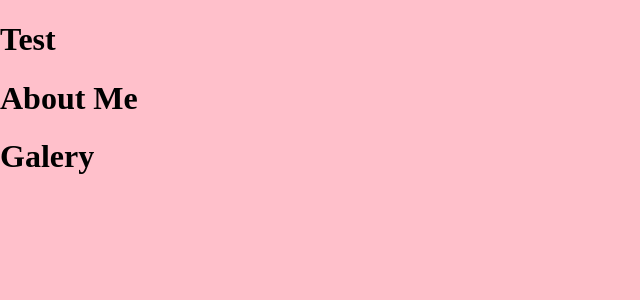
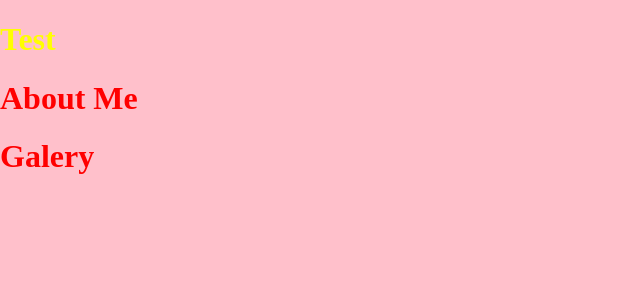
Before and after one commit to Stralos/Friendly-Friend-Finder, a React app: page / in a window 1280 px wide. Shown: the top 300 px of the page, without its empty margins (0-640 px from the left). Built offline with nearby package versions, Linux system fonts and the light colour scheme.

Commit message:
added css(less) modules to react

```diff
--- a/components/aboutMe/aboutMe.jsx
+++ b/components/aboutMe/aboutMe.jsx
@@ -1,10 +1,11 @@
 import React from 'react';
+import css from '../../style/main.less';
 
 class AboutMe extends React.Component {
   render () {
     return (
         <div>
-            <h1 className="test">About Me</h1>
+            <h1 className={css.test}>About Me</h1>
         </div>
     )
   }
--- a/components/galery/galery.jsx
+++ b/components/galery/galery.jsx
@@ -1,10 +1,12 @@
 import React from 'react';
+
+import css from '../../style/main.less';
 
 class Galery extends React.Component {
   render () {
     return (
         <div>
-            <h1 className="test">Galery</h1>
+            <h1 className={css.test}>Galery</h1>
         </div>
     )
   }
--- a/components/main/main.jsx
+++ b/components/main/main.jsx
@@ -1,12 +1,14 @@
 import React from 'react';
 import AboutMe from '../aboutMe/aboutMe.jsx';
 import Galery from '../galery/galery.jsx';
+
+import css from '../../style/main.less';
 
 class Main extends React.Component {
   render () {
     return (
         <div>
-            <h1 className="test">Test</h1>
+            <h1 className={css.header}>Test</h1>
             <AboutMe/>
             <Galery/>
         </div>
--- a/src/index.jsx
+++ b/src/index.jsx
@@ -2,6 +2,4 @@ import React from 'react';
 import ReactDOM from 'react-dom';
 import Main from '../components/main/main.jsx';
 
-import '../style/main.less';
-
 ReactDOM.render(<Main/>, document.getElementById('hello'))
--- a/style/main.less
+++ b/style/main.less
@@ -1,5 +1,5 @@
 .test{
-    padding: 0;
+    color: red;
 }
 
 html{
@@ -12,3 +12,7 @@ body{
     display: inline-block;
     background-color: pink;
 }
+
+.header{
+    color: yellow;
+}
--- a/webpack.config.js
+++ b/webpack.config.js
@@ -19,7 +19,7 @@ var config = {
       },
       {
         test: /\.less$/,
-        loader: 'style-loader!css-loader!less-loader'
+        loaders: ['style-loader', 'css-loader?modules&localIdentName=[local]---[hash:base64:5]', 'less-loader']
       }
     ]
   }
```
